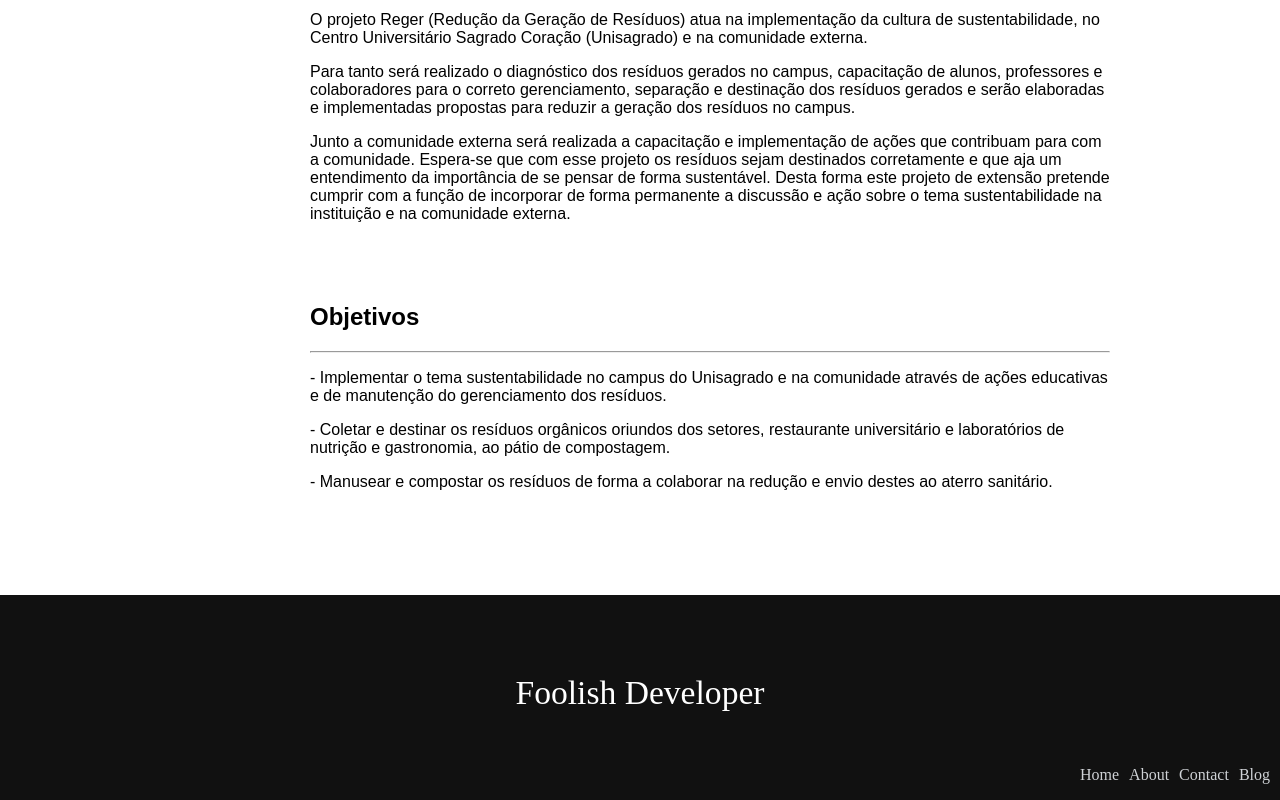
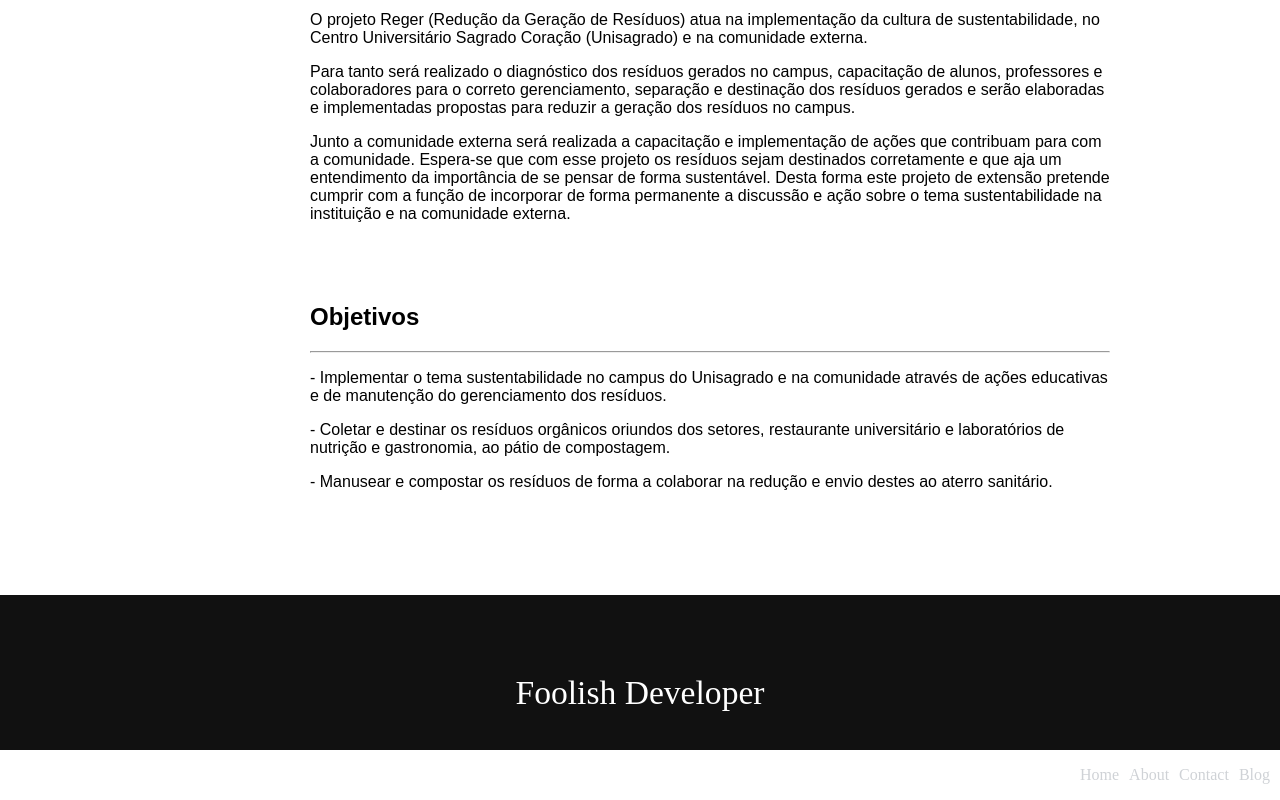
Before and after one commit to GustaCani/Projeto_REGER, a React (Vite) app in the folder frontend/: page /#/ in a window 1280 px wide. Shown: the part 1085-1885 px from the top of the page. Built offline with nearby package versions, Linux system fonts and the light colour scheme.

Commit message:
Update styles.css

```diff
--- a/frontend/src/assets/paginas/components_main/Footer/styles.css
+++ b/frontend/src/assets/paginas/components_main/Footer/styles.css
@@ -1,5 +1,5 @@
 footer{
-    position: absolute;
+    position: center;
     bottom: 50;
     left: 0;
     right: 0;
```
